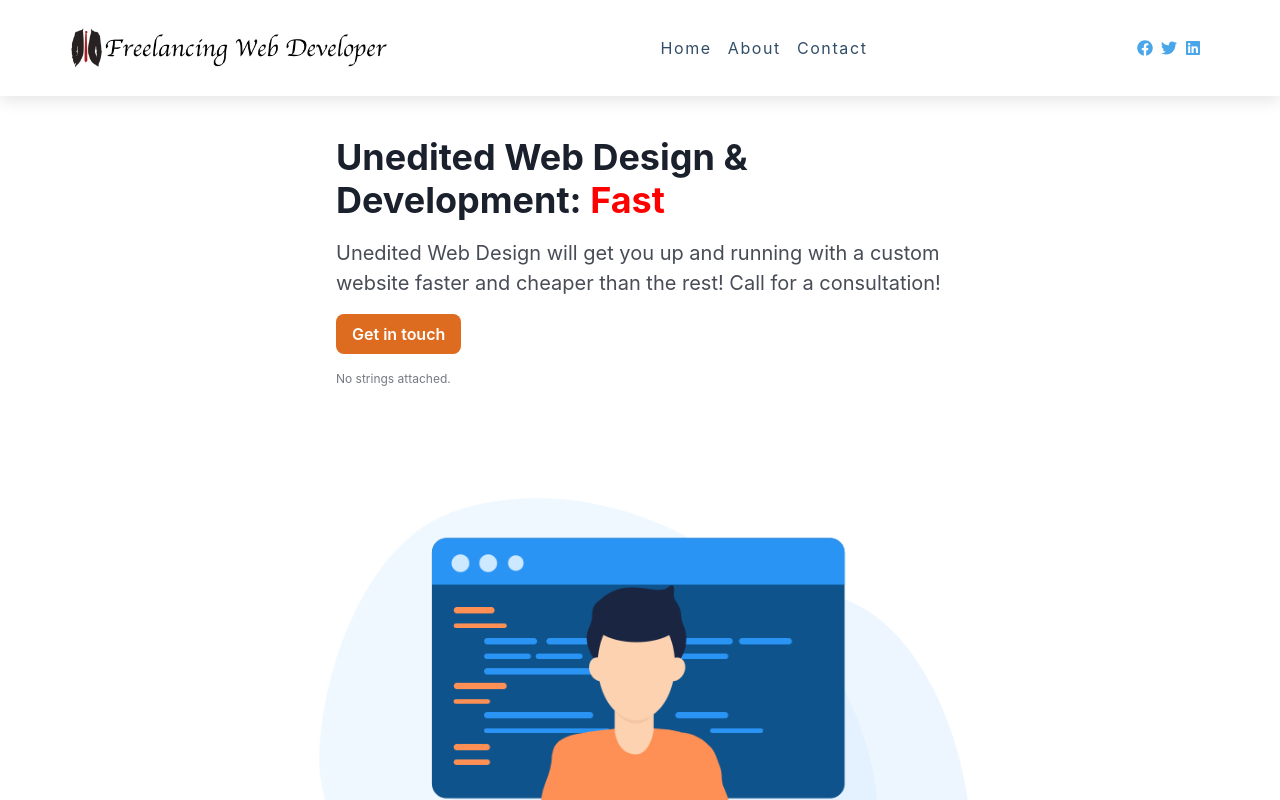
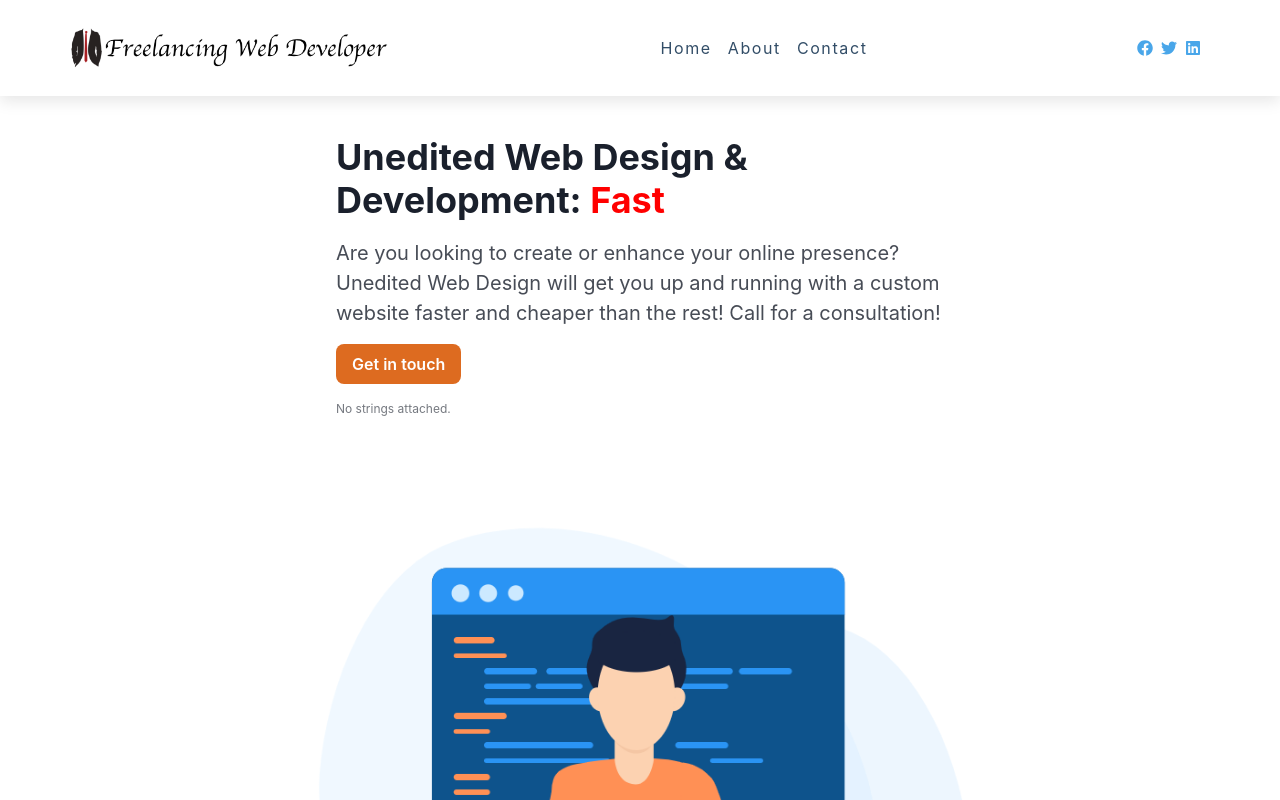
Before and after one commit to Cipher-Coder/next-start, a Next.js app: page / in a window 1280 px wide. Shown: the top 800 px of the page. Built offline with nearby package versions, Linux system fonts and the light colour scheme.

Commit message:
Added marketing statement

```diff
--- a/components/Hero.js
+++ b/components/Hero.js
@@ -110,7 +110,7 @@ Hero.propTypes = {
 Hero.defaultProps = {
   title: 'Unedited Web Design & Development',
   subtitle:
-    'Unedited Web Design will get you up and running with a custom website faster and cheaper than the rest! Call for a consultation!',
+    'Are you looking to create or enhance your online presence? Unedited Web Design will get you up and running with a custom website faster and cheaper than the rest! Call for a consultation!',
   image: 'img/singleDev.png',
   ctaText: 'Get in touch',
   ctaLink: '/contact',
```
